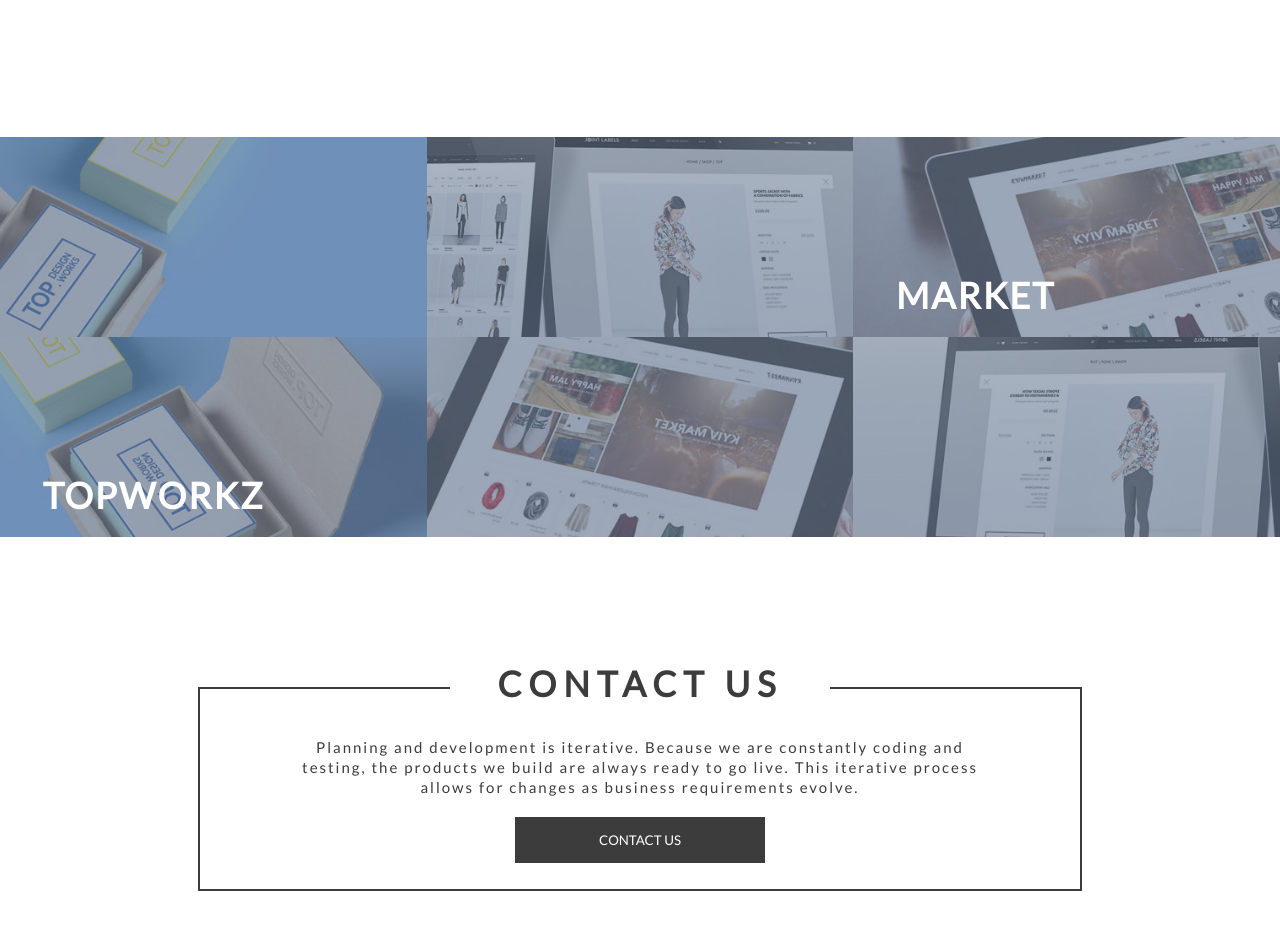
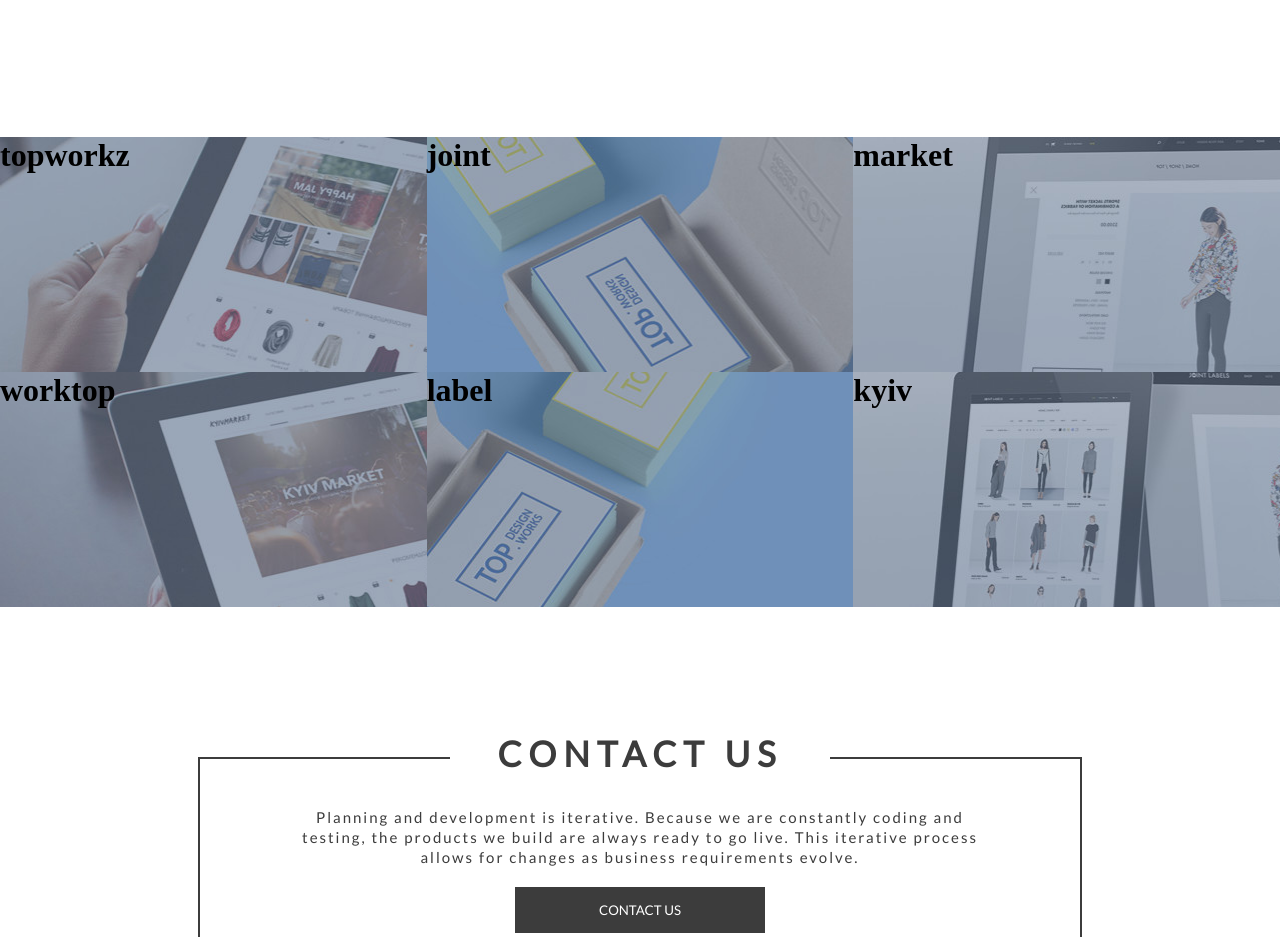
Before and after one commit to llucaso/PSD-to-HTML, a website: page index.html in a window 1280 px wide. Shown: the part 2680-3617 px from the top of the page. Drawn offline with Linux system fonts and the light colour scheme.

Commit message:
gallery update

```diff
--- a/index.html
+++ b/index.html
@@ -61,7 +61,7 @@
 
 			<div class="whatWeDo">
 
-				<div class="pictogram">
+				<div class="pictogram grow">
 					<img src="new-images/Shape 2.png">
 				</div>
 				<h1>Design</h1>
@@ -69,14 +69,14 @@
  				interaction and visual design and user experience testing.<br>
 				Throughout your project, our designers create and implement visual designs and workflows,<br> solicit user feedback, and work with you to make sure what gets built is what is needed.
 				</p>
-				<div class="pictogram">
+				<div class="pictogram grow">
 					<img src="new-images/Shape 3.png">
 				</div>
 				<h1>Development</h1>
 				<p>All engineers are fluent in the latest enterprise, mobile and web development technologies.<br>
 				They collaborate with your team to write, test, and improve code on a daily basis, using proven<br> practices such as test-driven development and pair programing.
 				</p>
-				<div class="pictogram">
+				<div class="pictogram grow">
 					<img src="new-images/Shape 4.png">
 				</div>
 				<h1>Product managment</h1>
@@ -87,31 +87,26 @@
 		</div>
 
 		<!-- Pictures -->
-		<div class="gallery">
-			<div class="row">
-				<div class="pic1 col-4">
-					<img src="new-images/pic5.jpg">
-				</div>
-				<div class="pic2 col-4">
-					<img src="new-images/pic6.jpg">
-				</div>
-				<div class="pic3 col-4 col-s-12">
-					<img src="new-images/pic4.jpg">
-					<p>MARKET</p>
-				</div>
+		<div class="container-gallery-1">
+			<div class="pic1">
+				<h1>topworkz</h1>
 			</div>
-
-			<div class="row">
-				<div class="pic4 col-4 col-s-12">
-					<img src="new-images/pic2.jpg">
-					<p class="pic4txt">TOPWORKZ</p>
-				</div>
-				<div class="pic5 col-4">
-					<img src="new-images/pic1.jpg">
-				</div>
-				<div class="pic6 col-4">
-					<img src="new-images/pic3.jpg">
-				</div>
+			<div class="pic2">
+				<h1>joint</h1>
+			</div>
+			<div class="pic3">
+				<h1>market</h1>
+			</div>
+		</div>
+		<div class="container-gallery-2">
+			<div class="pic4">
+				<h1>worktop</h1>
+			</div>
+			<div class="pic5">
+				<h1>label</h1>
+			</div>
+			<div class="pic6">
+				<h1>kyiv</h1>
 			</div>
 		</div>
 
--- a/sass/main.sass
+++ b/sass/main.sass
@@ -299,6 +299,40 @@
 	margin-bottom: 25px
 	margin-top: 50px
 
+.grow
+	transition: all .2s ease-in-out
+	&:hover
+		transform: scale(1.1)
+.container-gallery-1
+	display: flex
+	justify-content: space-around
+	.pic1
+		background-image: url('../new-images/pic1.jpg')
+		height: 235px
+		flex: 1
+	.pic2
+		background-image: url('../new-images/pic2.jpg')
+		height: 235px
+		flex: 1
+	.pic3
+		background-image: url('../new-images/pic3.jpg')
+		height: 235px
+		flex: 1
+.container-gallery-2
+	display: flex
+	.pic4
+		background-image: url('../new-images/pic4.jpg')
+		height: 235px
+		flex: 1
+	.pic5
+		background-image: url('../new-images/pic5.jpg')
+		height: 235px
+		flex: 1
+	.pic6
+		background-image: url('../new-images/pic6.jpg')
+		height: 235px
+		flex: 1
+
 .gallery
 	img
 		width: 100%
@@ -307,17 +341,7 @@
 		object-fit: cover
 		position: relative
 
-.pic4, .pic3
-	position: relative
-	p
-		position: absolute
-		bottom: 10%
-		left: 10%
-		color: #ffffff
-		letter-spacing: 2px
-		font-size: 36px
-		font-family: 'lato'
-		font-weight: bolder
+
 //Contact
 .contactContainer
 	display: flex
@@ -494,8 +518,6 @@
 		margin-top: 29px
 
 
-	.pic5, .pic6, .pic2, .pic1
-		display: none
 
 
 @media(min-width: 768px) and (max-width: 1024px)
```
Also changed, not shown: package.json (+7 -7 lines), css/main.css, 2 other files.
